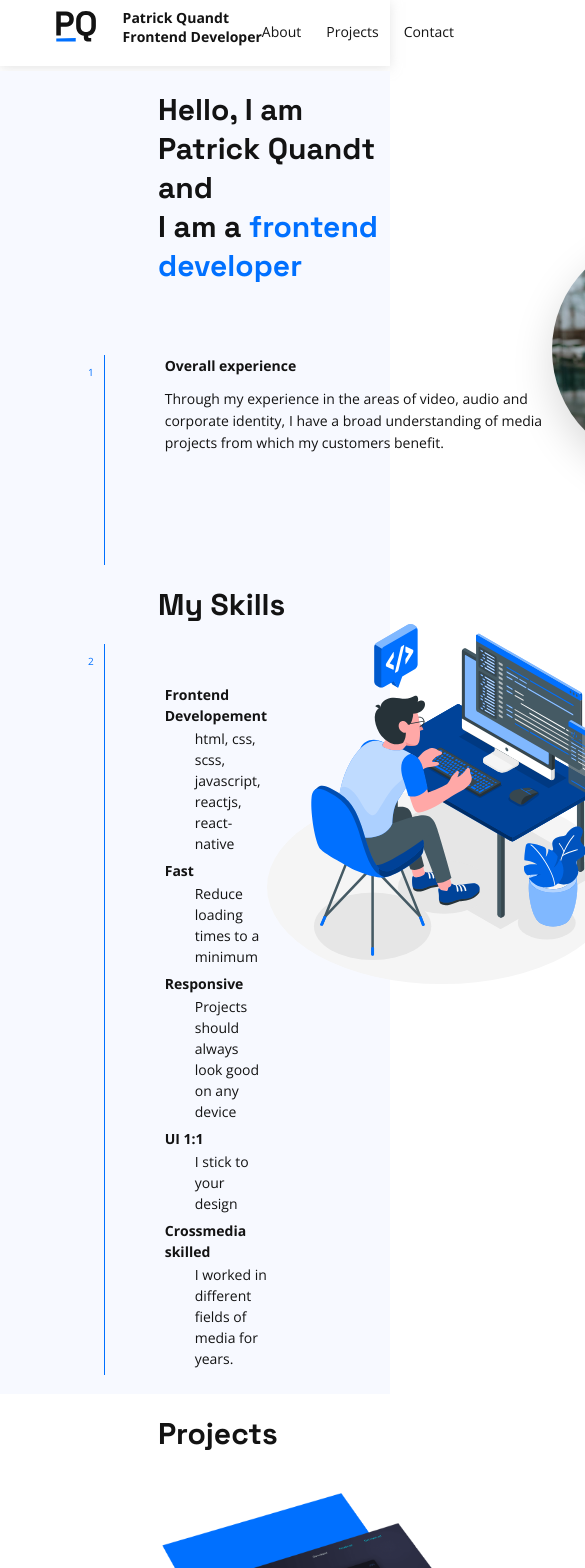
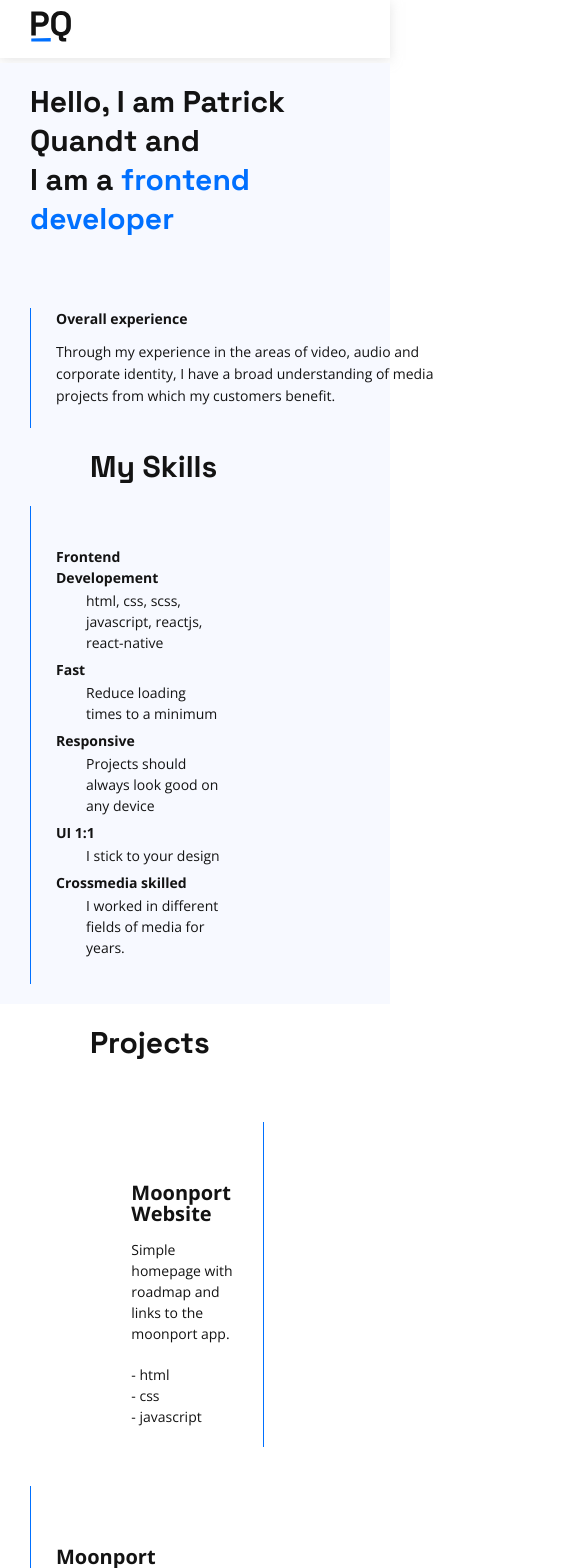
Before and after one commit to pquandt/pqweb, a React (Create React App) app: page / in a window 390 px wide. Shown: the top 1568 px of the page, 585 px wide, since content can reach past the window. Built offline with nearby package versions, Linux system fonts and the light colour scheme.

Commit message:
start media querys

```diff
--- a/sass/layout/_about.scss
+++ b/sass/layout/_about.scss
@@ -101,4 +101,25 @@
   &:hover &--back {
     transform: rotateY(0);
   }
+  &-mobile {
+    display: none;
+  }
 }
+
+@media screen and (max-width: 768px) {
+  .about {
+    padding-left: 1rem;
+    &-headline {
+      padding-left: 2rem;
+      margin-bottom: 5rem;
+    }
+
+    &-text {
+      margin-left: 0.5rem;
+      margin-bottom: 2rem;
+    }
+    &-img {
+      display: none;
+    }
+  }
+}
--- a/sass/layout/_nav.scss
+++ b/sass/layout/_nav.scss
@@ -4,10 +4,10 @@
 .nav {
   background-color: #ffffff;
   display: flex;
-  margin: 0 14% 5px 14%;
+  margin-bottom: 5px;
   padding-top: 2%;
   white-space: nowrap;
-  justify-content: space-between;
+  justify-content: space-around;
 
   &-logo {
     overflow: visible;
@@ -40,3 +40,35 @@
     }
   }
 }
+
+.burgermenu {
+  display: none;
+}
+
+.burgermenu div {
+  display: block;
+  width: 3rem;
+  height: 0.3rem;
+  background-color: $color-highlight;
+  margin: 0.5rem;
+}
+
+@media screen and (max-width: 768px) {
+  .burgermenu {
+    display: block;
+    position: absolute;
+    top: 1.4rem;
+    right: 0.1rem;
+  }
+
+  .nav {
+    justify-content: flex-start;
+    padding-left: 3rem;
+    &-logo-subtext {
+      display: none;
+    }
+  }
+  .nav-right {
+    display: none;
+  }
+}
--- a/sass/layout/_projects.scss
+++ b/sass/layout/_projects.scss
@@ -60,3 +60,21 @@
     margin-left: 3rem;
   }
 }
+
+@media screen and (max-width: 768px) {
+  .projects {
+    padding-left: 1rem;
+    &-headline {
+      padding-left: 2rem;
+      margin-bottom: 5rem;
+    }
+
+    &-text {
+      margin-left: 0.5rem;
+      margin-bottom: 2rem;
+    }
+    &-img {
+      display: none;
+    }
+  }
+}
--- a/sass/layout/_skills.scss
+++ b/sass/layout/_skills.scss
@@ -51,3 +51,21 @@
     padding-bottom: 0.6rem;
   }
 }
+
+@media screen and (max-width: 768px) {
+  .skills {
+    padding-left: 1rem;
+    &-headline {
+      padding-left: 2rem;
+      margin-bottom: 5rem;
+    }
+
+    &-text {
+      margin-left: 0.5rem;
+      margin-bottom: 2rem;
+    }
+    &-img {
+      display: none;
+    }
+  }
+}
--- a/src/components/About.js
+++ b/src/components/About.js
@@ -13,7 +13,7 @@ export default function About() {
         </div>
 
         <div className="about-text-wrapper">
-          <div className="vLine">1</div>
+          <div className="vLine"></div>
           <div className="about-text">
             <h2>Overall experience</h2>
 
--- a/src/components/Nav.js
+++ b/src/components/Nav.js
@@ -15,15 +15,15 @@ function Nav() {
           </div>
         </div>
         <div className="nav-right">
-          {/* <div className="smicons">
-          <a href="#mail">M</a>
-          <a href="#in">L</a>
-          <a href="#gi">Git</a>
-        </div> */}
           <nav className="nav-bar">
             <a href="#aboutsection">About</a>
             <a href="#projectssection">Projects</a>
             <a href="#contactsection">Contact</a>
+            <div className="burgermenu">
+              <div className="line1"></div>
+              <div className="line2"></div>
+              <div className="line3"></div>
+            </div>
           </nav>
         </div>
       </div>
--- a/src/components/Projects.js
+++ b/src/components/Projects.js
@@ -26,7 +26,7 @@ export default function Projects() {
             </p>
           </div>
 
-          <div className="vLine">3</div>
+          <div className="vLine"></div>
         </div>
         <div className="projects-wrapper-phone">
           <div className="vLine"></div>
--- a/src/components/Skills.js
+++ b/src/components/Skills.js
@@ -11,7 +11,7 @@ export default function Skills() {
       </div>
 
       <div className="skills-wrapper">
-        <div className="vLine">2</div>
+        <div className="vLine"></div>
         <div className="skills-text">
           <dl>
             <dt>Frontend Developement</dt>
--- a/src/css/style.css
+++ b/src/css/style.css
@@ -106,10 +106,10 @@ h1 {
 .nav {
   background-color: #ffffff;
   display: flex;
-  margin: 0 14% 5px 14%;
+  margin-bottom: 5px;
   padding-top: 2%;
   white-space: nowrap;
-  justify-content: space-between; }
+  justify-content: space-around; }
   .nav-logo {
     overflow: visible;
     padding-right: 2.3rem; }
@@ -130,6 +130,30 @@ h1 {
     padding-bottom: 2.5rem; }
     .nav-bar a:not(:last-child) {
       padding-right: 2.5rem; }
+
+.burgermenu {
+  display: none; }
+
+.burgermenu div {
+  display: block;
+  width: 3rem;
+  height: 0.3rem;
+  background-color: #0070ff;
+  margin: 0.5rem; }
+
+@media screen and (max-width: 768px) {
+  .burgermenu {
+    display: block;
+    position: absolute;
+    top: 1.4rem;
+    right: 0.1rem; }
+  .nav {
+    justify-content: flex-start;
+    padding-left: 3rem; }
+    .nav-logo-subtext {
+      display: none; }
+  .nav-right {
+    display: none; } }
 
 .about {
   background-color: #f7f9ff;
@@ -210,6 +234,20 @@ h1 {
     transform: rotateY(-180deg); }
   .about-img:hover .about-img--back {
     transform: rotateY(0); }
+  .about-img-mobile {
+    display: none; }
+
+@media screen and (max-width: 768px) {
+  .about {
+    padding-left: 1rem; }
+    .about-headline {
+      padding-left: 2rem;
+      margin-bottom: 5rem; }
+    .about-text {
+      margin-left: 0.5rem;
+      margin-bottom: 2rem; }
+    .about-img {
+      display: none; } }
 
 .skills {
   background-color: #f7f9ff;
@@ -248,6 +286,18 @@ h1 {
   .skills-text dd {
     margin-left: 3rem;
     padding-bottom: 0.6rem; }
+
+@media screen and (max-width: 768px) {
+  .skills {
+    padding-left: 1rem; }
+    .skills-headline {
+      padding-left: 2rem;
+      margin-bottom: 5rem; }
+    .skills-text {
+      margin-left: 0.5rem;
+      margin-bottom: 2rem; }
+    .skills-img {
+      display: none; } }
 
 .projects {
   padding-top: 5%;
@@ -294,6 +344,18 @@ h1 {
   .projects-text dd {
     margin-left: 3rem; }
 
+@media screen and (max-width: 768px) {
+  .projects {
+    padding-left: 1rem; }
+    .projects-headline {
+      padding-left: 2rem;
+      margin-bottom: 5rem; }
+    .projects-text {
+      margin-left: 0.5rem;
+      margin-bottom: 2rem; }
+    .projects-img {
+      display: none; } }
+
 .contact {
   background-color: #0070ff;
   padding-top: 2%;
@@ -322,6 +384,11 @@ h1 {
   font-size: 1.4rem;
   text-align: center;
   font-weight: 800; }
+
+@media screen and (max-width: 768px) {
+  .contact {
+    padding-top: 2rem;
+    padding-left: 3rem; } }
 
 .card {
   background-color: #f9f9f9;
```
Also changed, not shown: sass/layout/_contact.scss (+7 -0 lines).
